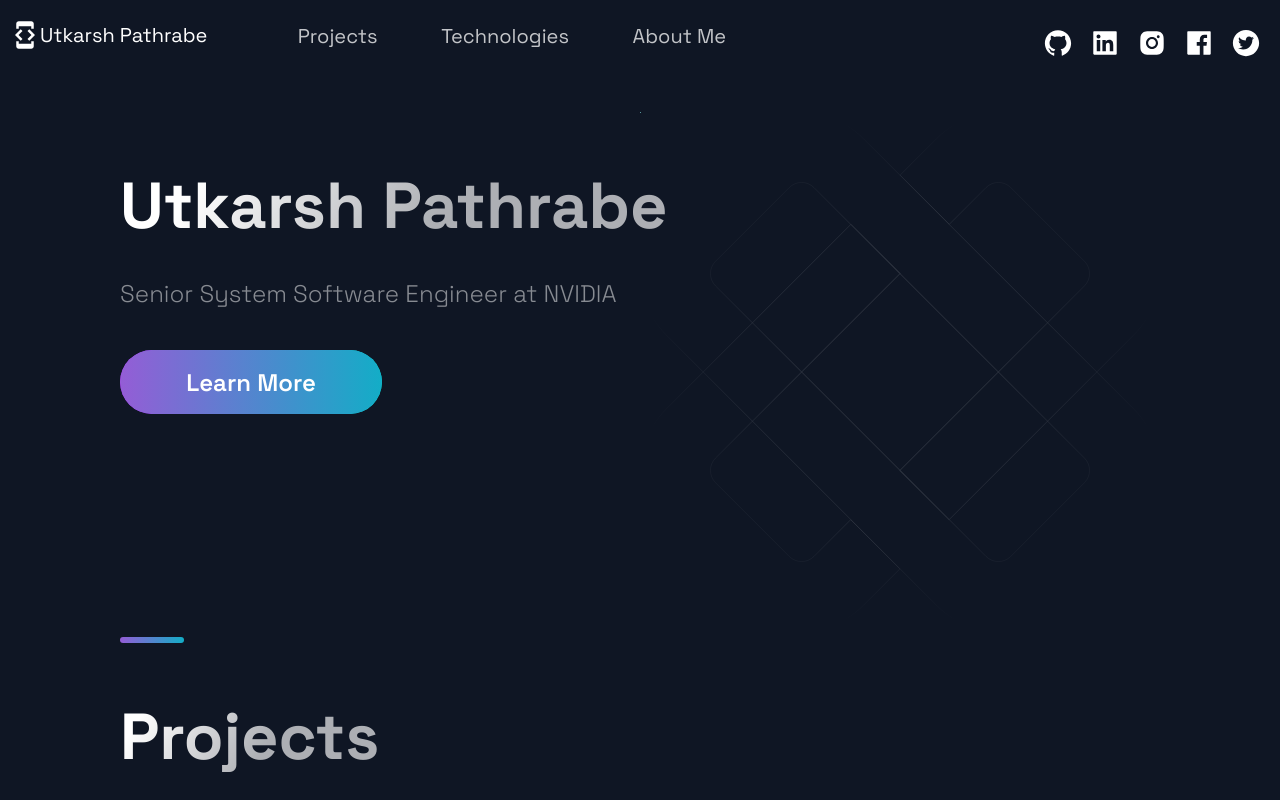
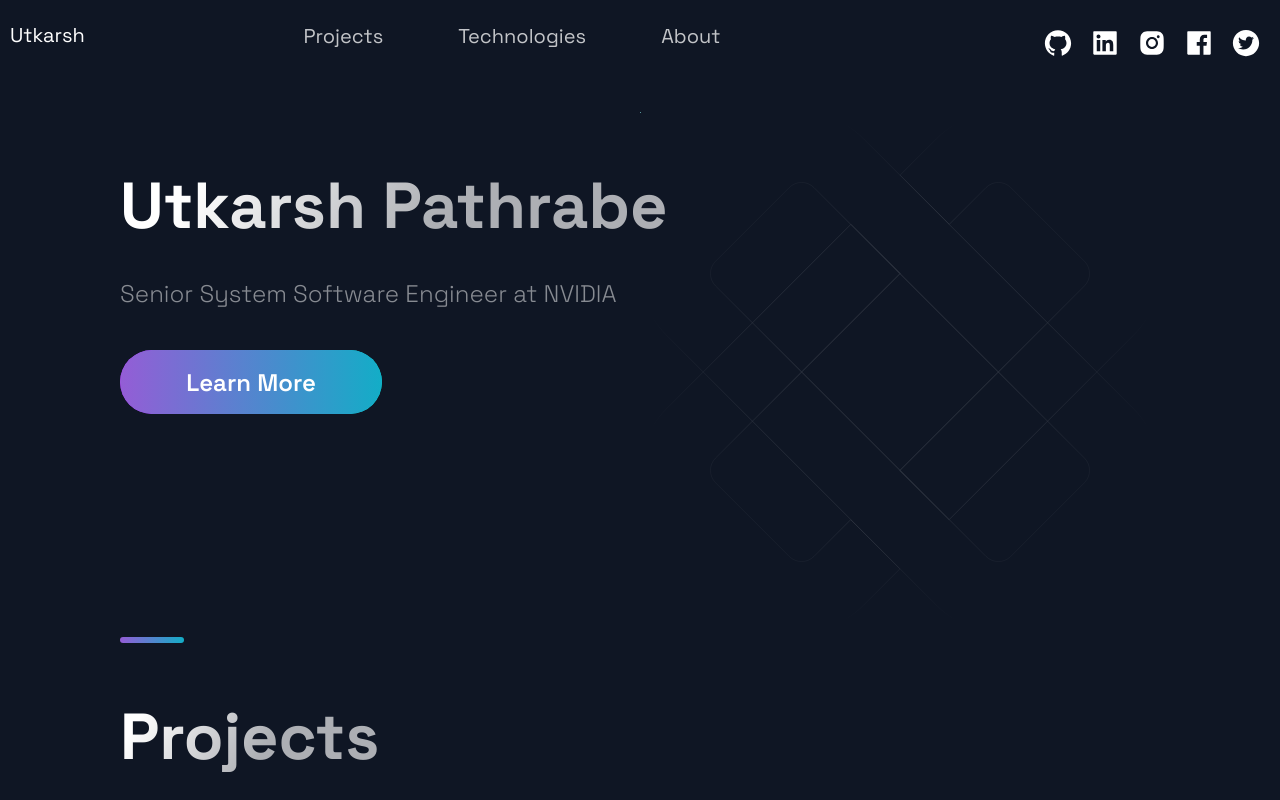
Before and after one commit to UtkarshPathrabe/Portfolio, a Next.js app: page / in a window 1280 px wide. Shown: the top 800 px of the page. Built offline with nearby package versions, Linux system fonts and the light colour scheme.

Commit message:
Update Header.js

```diff
--- a/src/components/Header/Header.js
+++ b/src/components/Header/Header.js
@@ -1,7 +1,6 @@
 import Link from 'next/link';
 import React from 'react';
 import { AiFillGithub, AiFillInstagram, AiFillLinkedin, AiFillFacebook, AiFillTwitterCircle } from 'react-icons/ai';
-import { MdDeveloperMode } from 'react-icons/md';
 
 import { Container, Div1, Div2, Div3, NavLink, SocialIcons, Span } from './HeaderStyles';
 
@@ -10,7 +9,7 @@ const Header = () =>  (
     <Div1>
       <Link href='/'>
         <a style={{display: 'flex', alignItems: 'center', color: 'white', marginBottom: '20px'}}>
-          <MdDeveloperMode size='3rem' /> <Span>Utkarsh Pathrabe</Span>
+          <Span>Utkarsh</Span>
         </a>
       </Link>
     </Div1>
@@ -32,7 +31,7 @@ const Header = () =>  (
       <li>
         <Link href='#about'>
           <NavLink>
-            About Me
+            About
           </NavLink>
         </Link>
       </li>
```
